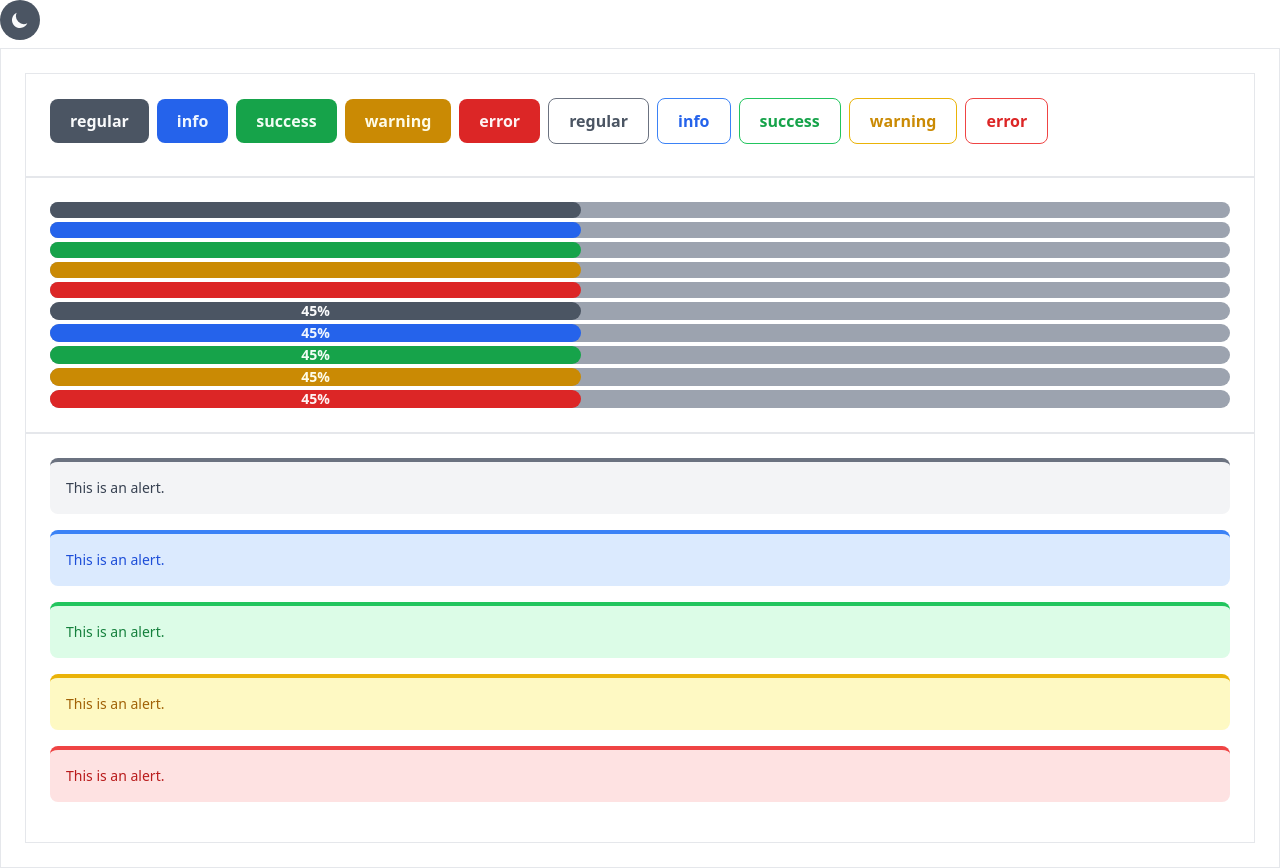
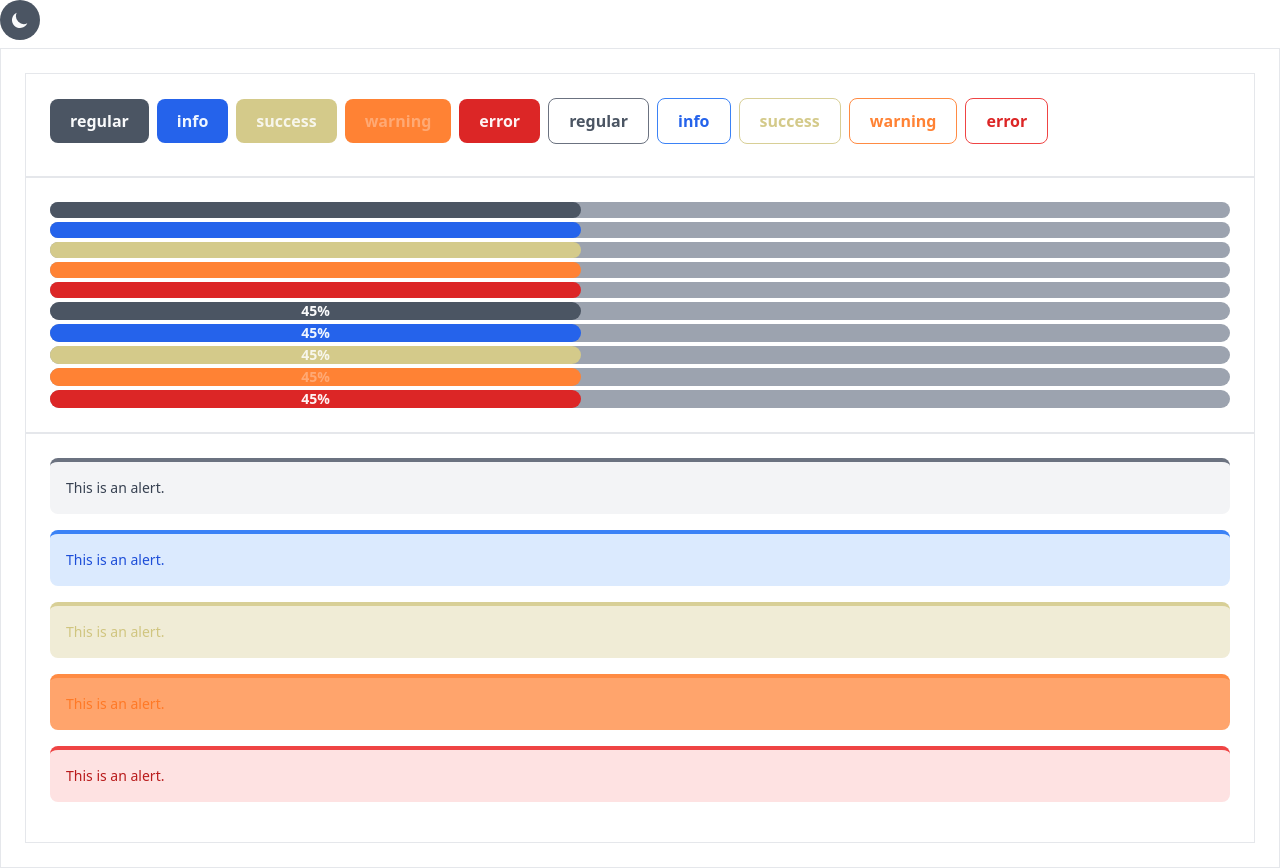
Before and after one commit to edadma/react-tailwind, a React (Create React App) app: page / in a window 1280 px wide. Built offline with nearby package versions, Linux system fonts and the light colour scheme.

Commit message:
start coding cb3 theme

```diff
--- a/src/ModeProvider.tsx
+++ b/src/ModeProvider.tsx
@@ -18,8 +18,8 @@ export const ModeContext = React.createContext(SET_MODE)
 
 export const useMode = () => useContext(ModeContext)
 
-export const ModeProvider: React.FC<{ init: ModeType }> = ({ children, init }) => {
-  const [mode, setMode] = useState(init)
+export const ModeProvider: React.FC<{ value: ModeType }> = ({ children, value }) => {
+  const [mode, setMode] = useState(value)
 
   return (
     <ModeContext.Provider value={{ mode, setMode }}>
--- a/src/ThemeProvider.tsx
+++ b/src/ThemeProvider.tsx
@@ -1,6 +1,5 @@
 import React, { useContext, useState } from 'react'
 import { Role, Size, Weight } from './types'
-import { ModeType } from './ModeProvider'
 
 export class ButtonRole {
   constructor(
@@ -19,10 +18,6 @@ export class ProgressRole {
   constructor(public text: string, public bg: string) {}
 }
 
-export class AlertStyle {
-  constructor(public text: string, public bg: string, public border: string) {}
-}
-
 export const optionProps = (context: any, props: any, component: string, ...options: string[]) =>
   options
     .map((option) => {
@@ -34,24 +29,24 @@ export const optionProps = (context: any, props: any, component: string, ...opti
     })
     .join(' ')
 
-export const SET_THEME: SetMode = {
+export const SET_THEME: SetTheme = {
   theme: 'DefaultTheme',
   setTheme: () => {
     alert('no theme state: use the <ThemeProvider> component')
   },
 }
 
-export interface SetMode {
+export interface SetTheme {
   theme: any
-  setTheme: React.Dispatch<React.SetStateAction<string>>
+  setTheme: React.Dispatch<React.SetStateAction<any>>
 }
 
 export const ThemeContext = React.createContext(SET_THEME)
 
 export const useTheme = () => useContext(ThemeContext)
 
-export const ThemeProvider: React.FC<{ init: any }> = ({ children, init }) => {
-  const [theme, setTheme] = useState(init)
+export const ThemeProvider: React.FC<{ value: any }> = ({ children, value }) => {
+  const [theme, setTheme] = useState(value)
 
   return (
     <ThemeContext.Provider value={{ theme: theme, setTheme: setTheme }}>
--- a/src/index.tsx
+++ b/src/index.tsx
@@ -4,11 +4,12 @@ import './index.css'
 import { Button, Card, ModeProvider, Progress, Switcher, Alert } from './index'
 import { ThemeProvider } from './ThemeProvider'
 import { DefaultTheme } from './themes/DefaultTheme'
+import { CB3Theme } from './themes/CB3Theme'
 // import { HiMail } from 'react-icons/hi'
 
 const App: React.FC = () => (
-  <ThemeProvider init={DefaultTheme}>
-    <ModeProvider init="light">
+  <ThemeProvider value={CB3Theme}>
+    <ModeProvider value="light">
       <Switcher />
       <Card>
         <Card>
--- /dev/null
+++ b/src/themes/CB3Theme.ts
@@ -0,0 +1,179 @@
+import { ButtonRole, ProgressRole } from '../ThemeProvider'
+
+export const CB3Theme = {
+  name: 'Color Blind 3 Theme',
+  description:
+    'Theme catering to the 6% who see things differently with support for both light and dark modes',
+  size: {
+    xs: { text: 'text-xs', height: 'h-4' },
+    sm: { text: 'text-sm', height: 'h-4' },
+    md: { text: 'text-base', height: 'h-5' },
+    lg: { text: 'text-lg', height: 'h-5' },
+    xl: { text: 'text-xl', height: 'h-6' },
+    '2xl': { text: 'text-2xl', height: 'h-7' },
+    '3xl': { text: 'text-3xl', height: 'h-8' },
+    '4xl': { text: 'text-4xl', height: 'h-10' },
+    '5xl': { text: 'text-5xl', height: 'h-14' },
+    '6xl': { text: 'text-6xl', height: 'h-16' },
+  },
+  weight: {
+    thin: 'font-thin',
+    extralight: 'font-extralight',
+    light: 'font-light',
+    normal: 'font-normal',
+    medium: 'font-medium',
+    semibold: 'font-semibold',
+    bold: 'font-bold',
+    extrabold: 'font-extrabold',
+    black: 'font-black',
+  },
+  component: {
+    button: {
+      style: 'focus:ring-2 text-center mr-2 mb-2',
+      role: {
+        primary: new ButtonRole(
+          'text-cb3success-600',
+          'text-cb3success-50',
+          'bg-cb3success-600 dark:bg-cb3success-500',
+          'hover:bg-cb3success-600',
+          'hover:bg-cb3success-800 dark:hover:bg-cb3success-700',
+          'focus:ring-cb3success-300 dark:focus:ring-cb3success-800',
+          'border border-cb3success-500',
+          'hover:text-cb3success-50'
+        ),
+        secondary: new ButtonRole(
+          'text-blue-600',
+          'text-blue-50',
+          'bg-blue-600 dark:bg-blue-500',
+          'hover:bg-blue-600',
+          'hover:bg-blue-800 dark:hover:bg-blue-700',
+          'focus:ring-blue-300 dark:focus:ring-blue-800',
+          'border border-blue-500',
+          'hover:text-blue-50'
+        ),
+        regular: new ButtonRole(
+          'text-gray-600',
+          'text-gray-50',
+          'bg-gray-600 dark:bg-gray-500',
+          'hover:bg-gray-600',
+          'hover:bg-gray-800 dark:hover:bg-gray-700',
+          'focus:ring-gray-300 dark:focus:ring-gray-800',
+          'border border-gray-500',
+          'hover:text-gray-50'
+        ),
+        info: new ButtonRole(
+          'text-blue-600',
+          'text-blue-50',
+          'bg-blue-600 dark:bg-blue-500',
+          'hover:bg-blue-600',
+          'hover:bg-blue-800 dark:hover:bg-blue-700',
+          'focus:ring-blue-300 dark:focus:ring-blue-800',
+          'border border-blue-500',
+          'hover:text-blue-50'
+        ),
+        success: new ButtonRole(
+          'text-cb3success-600',
+          'text-cb3success-50',
+          'bg-cb3success-600 dark:bg-cb3success-500',
+          'hover:bg-cb3success-600',
+          'hover:bg-cb3success-800 dark:hover:bg-cb3success-700',
+          'focus:ring-cb3success-300 dark:focus:ring-cb3success-800',
+          'border border-cb3success-500',
+          'hover:text-cb3success-50'
+        ),
+        warning: new ButtonRole(
+          'text-cb3warning-600',
+          'text-cb3warning-50',
+          'bg-cb3warning-600 dark:bg-cb3warning-500',
+          'hover:bg-cb3warning-600',
+          'hover:bg-cb3warning-800 dark:hover:bg-cb3warning-700',
+          'focus:ring-cb3warning-300 dark:focus:ring-cb3warning-800',
+          'border border-cb3warning-500',
+          'hover:text-cb3warning-50'
+        ),
+        error: new ButtonRole(
+          'text-red-600',
+          'text-red-50',
+          'bg-red-600 dark:bg-red-500',
+          'hover:bg-red-600',
+          'hover:bg-red-800 dark:hover:bg-red-700',
+          'focus:ring-red-300 dark:focus:ring-red-800',
+          'border border-red-500',
+          'hover:text-red-50'
+        ),
+      },
+      options: {
+        rounded: 'rounded-lg',
+        pill: 'rounded-full',
+        icon: ['p-2.5', 'px-5 py-2.5'],
+        transition: 'transition ease-in-out duration-300',
+      },
+      default: {
+        rounded: true,
+        pill: false,
+        icon: false,
+        transition: true,
+        weight: 'bold',
+        size: 'md',
+        role: 'regular',
+      },
+    },
+    progress: {
+      style: {
+        bar: 'w-full bg-gray-400 dark:bg-gray-700',
+        progressLabel: 'text-center p-0.5 leading-none',
+      },
+      role: {
+        primary: new ProgressRole('text-cb3success-50', 'bg-cb3success-600 dark:bg-cb3success-500'),
+        secondary: new ProgressRole('text-blue-50', 'bg-blue-600 dark:bg-blue-500'),
+        regular: new ProgressRole('text-gray-50', 'bg-gray-600 dark:bg-gray-500'),
+        info: new ProgressRole('text-blue-50', 'bg-blue-600 dark:bg-blue-500'),
+        success: new ProgressRole('text-cb3success-50', 'bg-cb3success-600 dark:bg-cb3success-500'),
+        warning: new ProgressRole('text-cb3warning-50', 'bg-cb3warning-600 dark:bg-cb3warning-500'),
+        error: new ProgressRole('text-red-50', 'bg-red-600 dark:bg-red-500'),
+      },
+      options: { rounded: 'rounded-full' },
+      default: { rounded: true, weight: 'bold', size: 'sm', role: 'regular' },
+    },
+    card: {
+      style: 'p-6 bg-white dark:bg-gray-800',
+      options: {
+        rounded: 'rounded-lg',
+        border: 'border border-gray-200 dark:border-gray-700',
+        shadow: 'shadow-md',
+      },
+      default: { rounded: false, border: true, shadow: false },
+    },
+    alert: {
+      style: 'p-4 mb-4',
+      role: {
+        primary: {
+          div: 'bg-cb3success-100 border-cb3success-500 text-cb3success-700 dark:text-cb3success-800 dark:bg-cb3success-200',
+        },
+        secondary: {
+          div: 'bg-blue-100 border-blue-500 text-blue-700 dark:text-blue-800 dark:bg-blue-200',
+        },
+        regular: {
+          div: 'bg-gray-100 border-gray-500 text-gray-700 dark:text-gray-800 dark:bg-gray-200',
+        },
+        info: {
+          div: 'bg-blue-100 border-blue-500 text-blue-700 dark:text-blue-800 dark:bg-blue-200',
+        },
+        success: {
+          div: 'bg-cb3success-100 border-cb3success-500 text-cb3success-700 dark:text-cb3success-800 dark:bg-cb3success-200',
+        },
+        warning: {
+          div: 'bg-cb3warning-100 border-cb3warning-500 text-cb3warning-700 dark:text-cb3warning-800 dark:bg-cb3warning-200',
+        },
+        error: {
+          div: 'bg-red-100 border-red-500 text-red-700 dark:text-red-800 dark:bg-red-200',
+        },
+      },
+      options: {
+        rounded: 'rounded-lg',
+        border: 'border-t-4',
+      },
+      default: { rounded: true, border: true, size: 'sm', role: 'regular' },
+    },
+  },
+}
--- a/tailwind.config.js
+++ b/tailwind.config.js
@@ -2,7 +2,34 @@ module.exports = {
   content: ['./src/**/*.{js,jsx,ts,tsx}'],
   darkMode: 'class',
   theme: {
-    extend: {},
+    extend: {
+      colors: {
+        cb3success: {
+          50: '#F7F6EB',
+          100: '#F0ECD6',
+          200: '#E8E3C2',
+          300: '#E1DAAE',
+          400: '#DCD5A1',
+          500: '#D8CF96',
+          600: '#D4CA8A',
+          700: '#D0C57F',
+          800: '#CBBF73',
+          900: '#C7BA67',
+        },
+        cb3warning: {
+          50: '#FFA974',
+          100: '#FFA46C',
+          200: '#FF9F63',
+          300: '#FF995A',
+          400: '#FF934F',
+          500: '#FF8B43',
+          600: '#FF8234',
+          700: '#FF7926',
+          800: '#FF7017',
+          900: '#FF6708',
+        },
+      },
+    },
   },
   plugins: [],
 }
```
